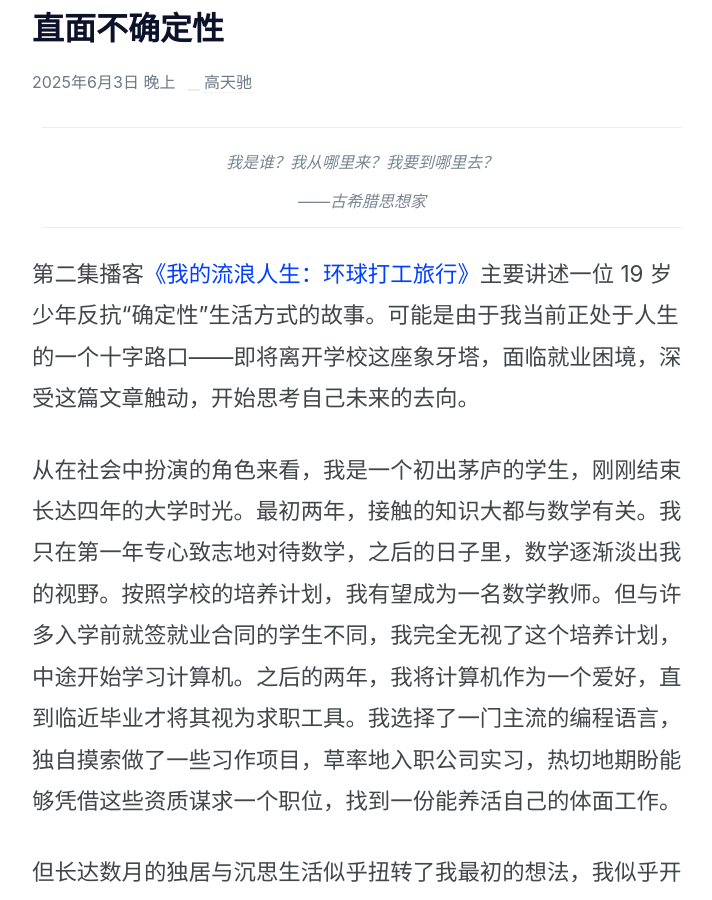
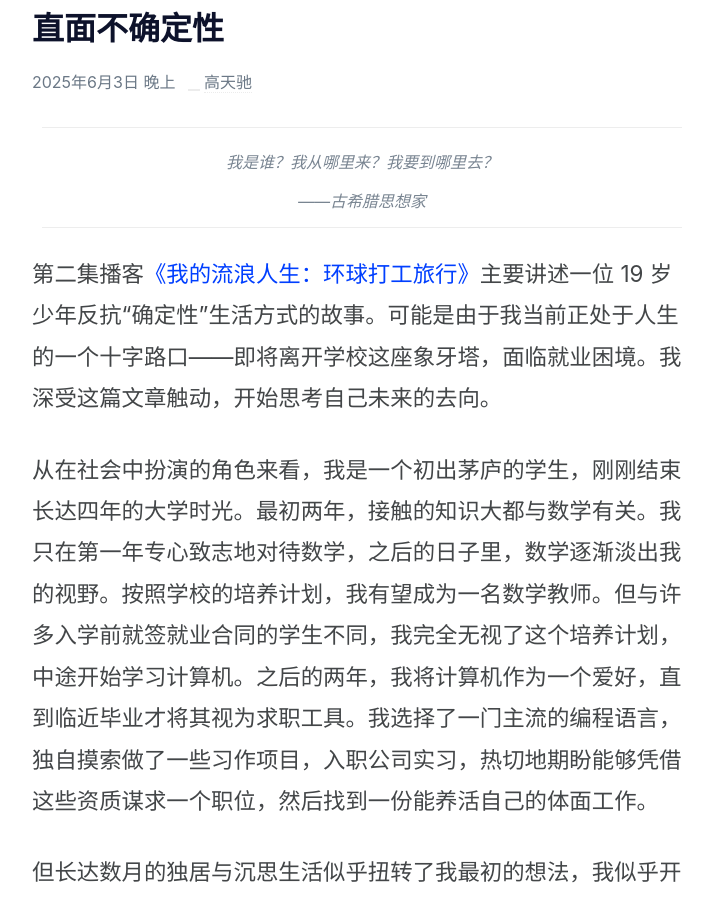
Before and after one commit to gaotianchi/gaotianchi.github.io, a Jekyll site: the page built from _posts/2025-06-03-2038-facing-uncertainty.md, in a window 1280 px wide and 900 px high, scrolled down 229 px. Shown: the whole window, without its empty margins (278-990 px from the left). Built offline with Jekyll 4.4.1, drawn with Linux system fonts in a browser that asks for light colours; comment, search, counter and statistics services are not loaded.

Commit message:
vault backup: 2025-06-04 00:34:57

```diff
--- a/_posts/2025-06-03-2038-facing-uncertainty.md
+++ b/_posts/2025-06-03-2038-facing-uncertainty.md
@@ -16,9 +16,9 @@ title: 直面不确定性
 >
 >——古希腊思想家
 
-第二集播客[《我的流浪人生：环球打工旅行》](<https://www.xiaoyuzhoufm.com/episode/683c47e431215eb506cbc044>)主要讲述一位 19 岁少年反抗“确定性”生活方式的故事。可能是由于我当前正处于人生的一个十字路口——即将离开学校这座象牙塔，面临就业困境，深受这篇文章触动，开始思考自己未来的去向。
+第二集播客[《我的流浪人生：环球打工旅行》](<https://www.xiaoyuzhoufm.com/episode/683c47e431215eb506cbc044>)主要讲述一位 19 岁少年反抗“确定性”生活方式的故事。可能是由于我当前正处于人生的一个十字路口——即将离开学校这座象牙塔，面临就业困境。我深受这篇文章触动，开始思考自己未来的去向。
 
-从在社会中扮演的角色来看，我是一个初出茅庐的学生，刚刚结束长达四年的大学时光。最初两年，接触的知识大都与数学有关。我只在第一年专心致志地对待数学，之后的日子里，数学逐渐淡出我的视野。按照学校的培养计划，我有望成为一名数学教师。但与许多入学前就签就业合同的学生不同，我完全无视了这个培养计划，中途开始学习计算机。之后的两年，我将计算机作为一个爱好，直到临近毕业才将其视为求职工具。我选择了一门主流的编程语言，独自摸索做了一些习作项目，草率地入职公司实习，热切地期盼能够凭借这些资质谋求一个职位，找到一份能养活自己的体面工作。
+从在社会中扮演的角色来看，我是一个初出茅庐的学生，刚刚结束长达四年的大学时光。最初两年，接触的知识大都与数学有关。我只在第一年专心致志地对待数学，之后的日子里，数学逐渐淡出我的视野。按照学校的培养计划，我有望成为一名数学教师。但与许多入学前就签就业合同的学生不同，我完全无视了这个培养计划，中途开始学习计算机。之后的两年，我将计算机作为一个爱好，直到临近毕业才将其视为求职工具。我选择了一门主流的编程语言，独自摸索做了一些习作项目，入职公司实习，热切地期盼能够凭借这些资质谋求一个职位，然后找到一份能养活自己的体面工作。
 
 但长达数月的独居与沉思生活似乎扭转了我最初的想法，我似乎开始追寻一种内心极度渴望、却一直被“社会责任”所禁锢的东西——自由的人生体验。
 
```
Also changed, not shown: other parts of _posts/2025-06-03-2038-facing-uncertainty.md (+1 -1 lines).
